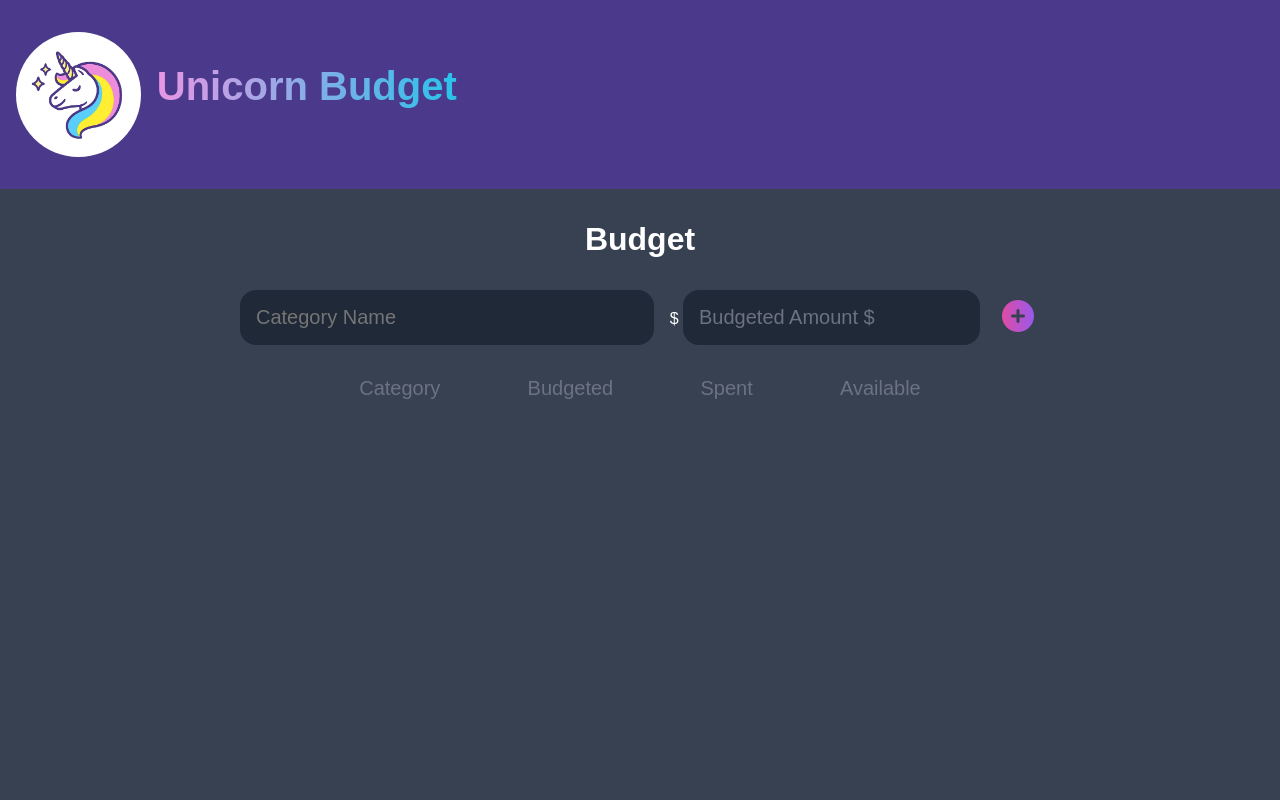
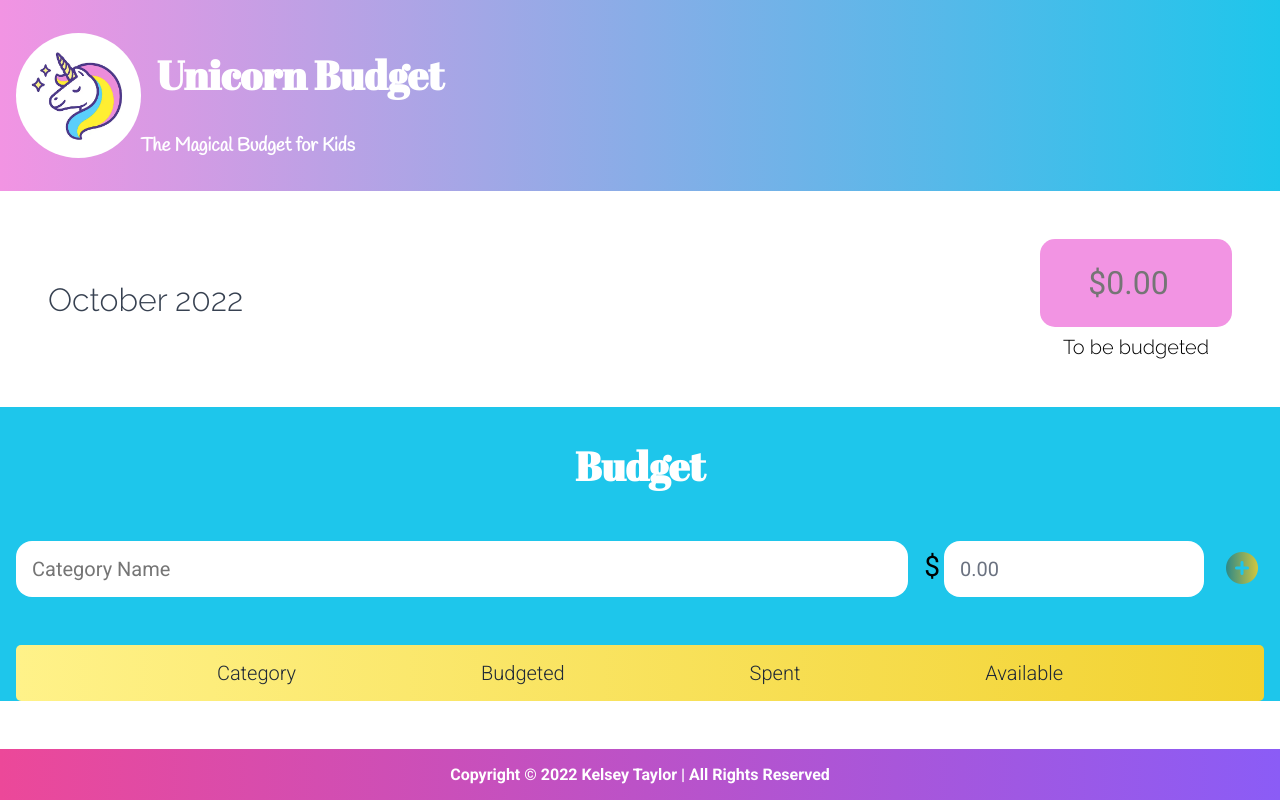
Before and after one commit to KelseyATaylor/unicorn-budget, a website: page client/index.html in a window 1280 px wide. Drawn offline with nearby package versions, Linux system fonts and the light colour scheme; no server answers.

Commit message:
added tons of css to match design. Began to be budgeted functionality

```diff
--- a/client/index.html
+++ b/client/index.html
@@ -6,6 +6,12 @@
 		<meta name="viewport" content="width=device-width, initial-scale=1.0" />
 		<link rel="stylesheet" href="styles.css" />
 		<script src="https://kit.fontawesome.com/62c5908d07.js" crossorigin="anonymous"></script>
+		<link rel="preconnect" href="https://fonts.googleapis.com" />
+		<link rel="preconnect" href="https://fonts.gstatic.com" crossorigin />
+		<link
+			href="https://fonts.googleapis.com/css2?family=Abril+Fatface&family=Handlee&family=Raleway:wght@100;200;300;400;500;600;700;800;900&family=Roboto:wght@100;300;400;500;700;900&display=swap"
+			rel="stylesheet"
+		/>
 		<link rel="icon" href="./assets/unicorn-logo.png" type="image/x-icon" />
 		<title>Unicorn Budget | The Magical Budget for Kids</title>
 	</head>
@@ -13,14 +19,26 @@
 		<header>
 			<nav>
 				<img src="./assets/unicorn-logo.png" alt="unicorn-logo" id="unicorn-logo" />
+				<div>
 					<h1>Unicorn Budget</h1>
+					<h3>The Magical Budget for Kids</h3>
+				</div>
 			</nav>
 			<!-- <h2>The Magical Budget for Kids</h2> -->
 		</header>
 
 		<main>
+			<section class="month_toBeB_container">
+				<h1 id="month">October 2022</h1>
+				<div id="toBeBudgeted_container">
+					<input type="number" id="to_be_budgeted" class="input_toBeBudgeted" placeholder="$0.00" size="4" />
+					<h4 class="text_toBeBudgeted">To be budgeted</h4>
+				</div>
+			</section>
+
+			<section class="main-sub">
 				<div class="budget-title">
-				<h1>Budget</h1>
+					<h1 id="budget-title">Budget</h1>
 				</div>
 
 				<!-- This is for the Post Request -->
@@ -29,8 +47,8 @@
 				<section id="new-category">
 					<input id="categoryInput" placeholder="Category Name" />
 					<div class="currency-wrap">
-					<span class="currency-code">$</span>
-					<input id="amountInput" placeholder="Budgeted Amount $" type="number" step="0.01" />
+						<span class="currency-code-nc">$</span>
+						<input id="amountInput" placeholder="0.00" type="number" step="0.01" min="0" />
 					</div>
 					<!-- <input id="spentInput" placeholder="Spent" type="number" step=".01" /> -->
 					<button id="addLine"><i class="fa-solid fa-circle-plus"></i></button>
@@ -46,12 +64,13 @@
 						<p>Spent</p>
 						<p>Available</p>
 					</section>
+
 					<div id="load-category">
 						<!-- <div class="budget-line" (task)>
 							<form class="inputLine" (content)>
 								<div class="currency-wrap">
 									<input
-										class="text-input"
+										class="text-input cat-input"
 										type="text"
 										value=`${line.category}`
 										readonly>
@@ -59,7 +78,7 @@
 								<div class="currency-wrap">
 									<span class="currency-code">$</span>
 									<input
-										class="text-input"
+										class="text-input budg-input"
 										type="number"
 										value=`${line.amount}`
 										readonly>
@@ -67,7 +86,7 @@
 								<div class="currency-wrap">
 									<span class="currency-code">$</span>
 									<input
-										class="text-input"
+										class="text-input spt-input"
 										type="number"
 										value=`${line.spent}`
 										readonly>
@@ -76,7 +95,7 @@
 								<div class="currency-wrap">
 									<span class="currency-code">$</span>
 									<input
-									class="text-input"
+									class="text-input av-input"
 									value=`${line.amount - line.spent}`
 									readonly>
 								</div>
@@ -90,6 +109,7 @@
 							</form>
 						</div> -->
 					</div>
+				</section>
 			</section>
 
 			<!-- Testing the below from YT-TASK LIST -->
@@ -122,6 +142,10 @@
 			</section> -->
 		</main>
 
+		<footer>
+			<h4>Copyright &#169; 2022 Kelsey Taylor | All Rights Reserved</h4>
+		</footer>
+
 		<script src="../node_modules/axios/dist/axios.min.js"></script>
 		<script src="index.js"></script>
 	</body>
--- a/client/styles.css
+++ b/client/styles.css
@@ -1,17 +1,9 @@
-/* .budget-line {
-	display: flex;
-	justify-content: space-evenly;
-	border-radius: 15px;
-	border: 2px solid purple;
-	margin: 5px;
-} */
-
 :root {
 	--dark: #374151;
 	--darker: #1f2937;
 	--darkest: #111827;
 	--gray: #6b7280;
-	--light: #eee;
+	--light: #ffffff;
 	--pink: #ec4899;
 	--purple: #8b5cf6;
 	--pink1: #f294e3;
@@ -22,10 +14,16 @@
 	--teal2: #0d7d96;
 }
 
+/* Fonts
+font-family: 'Abril Fatface', cursive;
+font-family: 'Handlee', cursive;
+font-family: 'Raleway', sans-serif;
+font-family: 'Roboto', sans-serif; */
+
 * {
 	margin: 0;
 	box-sizing: border-box;
-	font-family: "Fira sans", sans-serif;
+	font-family: "Roboto", sans-serif;
 }
 
 /* * {
@@ -42,8 +40,8 @@ body {
 	display: flex;
 	flex-direction: column;
 	min-height: 100vh;
-	color: #fff;
-	background-color: var(--dark);
+	color: #000;
+	background-color: var(--light);
 }
 
 header {
@@ -51,7 +49,10 @@ header {
 	/* max-width: 800px; */
 	width: 100%;
 	margin: 0 auto;
-	background-color: var(--purple1);
+	/* background-color: var(--purple1); */
+	background-image: linear-gradient(to left, var(--teal), var(--pink1));
+	-webkit-background-clip: border-box;
+	/* -webkit-text-fill-color: transparent; */
 }
 
 nav {
@@ -70,18 +71,78 @@ header h1 {
 	font-weight: 900;
 	margin-bottom: 1rem;
 	color: var(--light);
+	font-family: "Abril Fatface", cursive;
+	padding: 1rem;
+}
 
-	background-image: linear-gradient(to left, var(--teal), var(--pink1));
-	-webkit-background-clip: text;
-	-webkit-text-fill-color: transparent;
-	padding: 1rem;
+header h3 {
+	font-family: "Handlee", cursive;
+	color: var(--light);
+}
+
+.month_toBeB_container {
+	display: flex;
+	align-items: center;
+	justify-content: space-between;
+	padding: 3rem;
+}
+
+#toBeBudgeted_container {
+	display: flex;
+	flex-direction: column;
+	align-items: center;
+}
+
+.input_toBeBudgeted {
+	padding: 25px;
+	border-radius: 15px;
+	font-size: 2rem;
+	text-align: center;
+	width: 12rem;
+	background-color: var(--pink1);
+	color: var(--light);
+}
+
+.text_toBeBudgeted {
+	font-family: "Raleway", sans-serif;
+	font-weight: 300;
+	font-size: 1.25rem;
+	margin-top: 0.5rem;
+}
+
+#month {
+	font-family: "Raleway", sans-serif;
+	font-weight: 300;
+	font-size: 2rem;
+	color: var(--dark);
+}
+
+#toBeBudgeted_container {
+}
+
+.main-sub {
+	background-color: var(--teal);
+}
+
+#budget-title {
+	font-family: "Abril Fatface", cursive;
+	font-size: 2.5rem;
+	color: var(--light);
 }
 
 #new-category {
 	display: flex;
+	margin: 1rem;
+	margin-bottom: 3rem;
 }
 
-input,
+input {
+	appearance: none;
+	border: none;
+	outline: none;
+	background: none;
+}
+
 button {
 	appearance: none;
 	border: none;
@@ -91,7 +152,7 @@ button {
 
 #categoryInput {
 	flex: 1 1 40%;
-	background-color: var(--darker);
+	background-color: var(--light);
 	padding: 1rem;
 	border-radius: 1rem;
 	margin-right: 1rem;
@@ -106,7 +167,7 @@ button {
 #amountInput {
 	/* flex-grow | flex-shrink | flex-basis */
 	flex: 1 1 0%;
-	background-color: var(--darker);
+	background-color: var(--light);
 	padding: 1rem;
 	border-radius: 1rem;
 	margin-right: 1rem;
@@ -119,9 +180,9 @@ button {
 }
 
 #addLine {
-	color: var(--pink);
+	/* color: var(--pink); */
 	font-size: 2rem;
-	background-image: linear-gradient(to right, var(--pink), var(--purple));
+	background-image: linear-gradient(to right, var(--teal2), var(--yellow1));
 	-webkit-background-clip: text;
 	-webkit-text-fill-color: transparent;
 	cursor: pointer;
@@ -137,8 +198,8 @@ button {
 }
 
 main {
-	flex: 1 1 0%;
-	max-width: 800px;
+	flex: 1 1 10%;
+	/* max-width: 900px; */
 	width: 100%;
 	margin: 0 auto;
 }
@@ -157,39 +218,98 @@ main {
 	display: flex;
 	align-items: center;
 	justify-content: space-evenly;
-	padding: 2rem;
+	padding: 1rem;
+	margin: 1rem;
+	border-radius: 5px;
+	background-image: linear-gradient(to right, var(--yellow2), var(--yellow1));
+	-webkit-background-clip: border-box;
+	/* -webkit-text-fill-color: transparent; */
 }
 
 .budget-header-container p {
 	font-size: 1.25rem;
 	font-weight: 300;
-	color: var(--gray);
-	margin-bottom: 1rem;
+	color: var(--darker);
 }
 
 #load-category .budget-line {
 	display: flex;
 	justify-content: space-between;
-	background-color: var(--darkest);
+	background-color: var(--light);
 	padding: 1rem;
 	border-radius: 1rem;
-	margin-bottom: 1rem;
+	margin-left: 1rem;
+	margin-right: 1rem;
+	margin-bottom: 0.5rem;
 }
 
-.budget-line .inputLine {
+.budget-line {
 	flex: 1 1 0%;
 }
 
+.inputLine {
+	display: flex;
+	/* justify-content: space-evenly; */
+	/* flex: 1 1 0%; */
+}
+.currency-code-nc {
+	font-size: 1.75rem;
+}
+
+.currency-code {
+	position: absolute;
+	/* left: 8px;
+	top: 10px; */
+	color: #000;
+}
+
+.text-input {
+	padding: 10px 20px;
+	border: solid 1px #ccc;
+	border-radius: 5px;
+	width: 5rem;
+}
+
 .budget-line .inputLine .text-input {
-	color: var(--light);
-	font-size: 1rem;
-	/* width: 100%;
-	display: block; */
+	color: var(--darkest);
+	font-size: 1.25rem;
+	width: 100%;
+	display: block;
 	transition: 0.4s;
 }
 
+.budget-line .inputLine .cat-input {
+	text-align: left;
+	width: 20rem;
+	color: var(--darkest);
+	font-size: 1.25rem;
+	/* width: 100%; */
+	display: block;
+	transition: 0.4s;
+
+	padding: 10px 20px;
+	border: solid 1px #ccc;
+	border-radius: 5px;
+}
+
+.budg-input {
+	direction: rtl;
+	color: lightseagreen;
+	width: 10rem;
+}
+
+.spt-input {
+	direction: rtl;
+	width: 7rem;
+}
+
+.av-input {
+	direction: rtl;
+	width: 7rem;
+}
+
 .budget-line .inputLine .text-input:not(:read-only) {
-	color: var(--pink);
+	color: var(--purple);
 }
 
 /* Not sure this one does anything */
@@ -215,21 +335,27 @@ main {
 }
 
 .budget-line .edit-btn {
+	background-image: linear-gradient(to right, var(--teal2), var(--yellow1));
+	-webkit-background-clip: text;
+	-webkit-text-fill-color: transparent;
+}
+
+.budget-line .delete-btn {
 	background-image: linear-gradient(to right, var(--pink), var(--purple));
 	-webkit-background-clip: text;
 	-webkit-text-fill-color: transparent;
 }
 
-.budget-line .delete-btn {
-	color: crimson;
+footer {
+	background-color: var(--purple1);
+	background-image: linear-gradient(to right, var(--pink), var(--purple));
+	-webkit-background-clip: border-box;
+	/* -webkit-text-fill-color: transparent; */
+	display: flex;
+	justify-content: center;
 }
 
-.currency-wrap {
-	position: relative;
+footer h4 {
+	padding: 1rem;
+	color: var(--light);
 }
-
-.currency-code {
-	/* position: absolute; */
-	/* left: 8px; */
-	/* top: 10px; */
-}
--- a/server/controller.js
+++ b/server/controller.js
@@ -28,7 +28,7 @@ module.exports = {
 		sequelize
 			.query(
 				`INSERT INTO budget (category, amount, spent)
-            VALUES ('${category}', ${amount}, 0)
+            VALUES ('${category}', ${amount}, 0.00)
             ;`
 			)
 			.then((dbRes) => res.status(200).send(dbRes[0]))
@@ -65,7 +65,7 @@ module.exports = {
 			;`
 			)
 			// .then((dbRes) => res.status(200).send(dbRes[0]))
-			.then(() => res.sentStatus(200))
+			.then(() => res.sendStatus(200))
 			//ask why it was returning two undefined columns when I didn't have the dbres?
 			.catch((err) => console.log(err));
 	},
```
Also changed, not shown: client/index.js (+26 -3 lines). Lines whose indentation alone changed are shown as unchanged.
